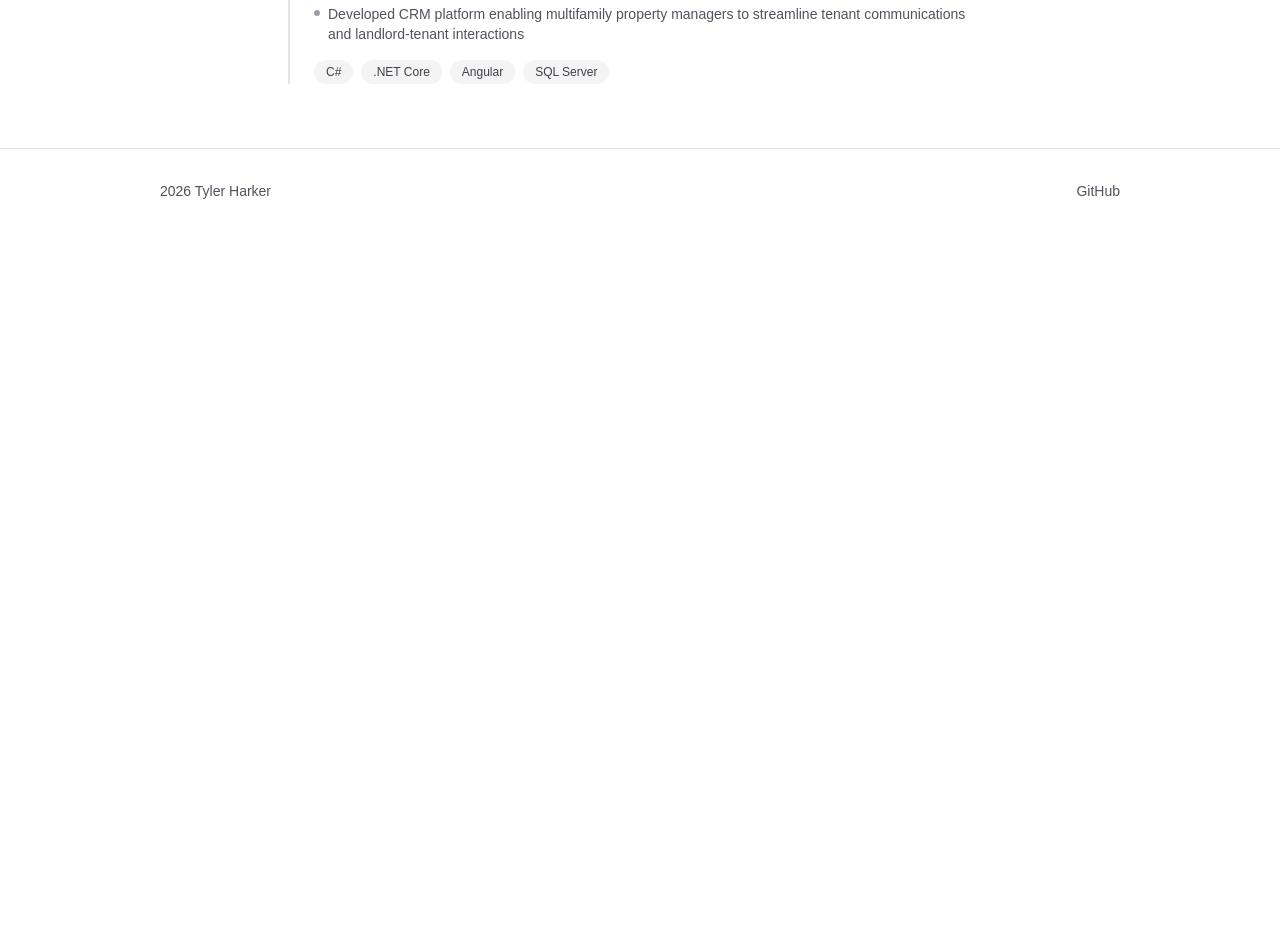
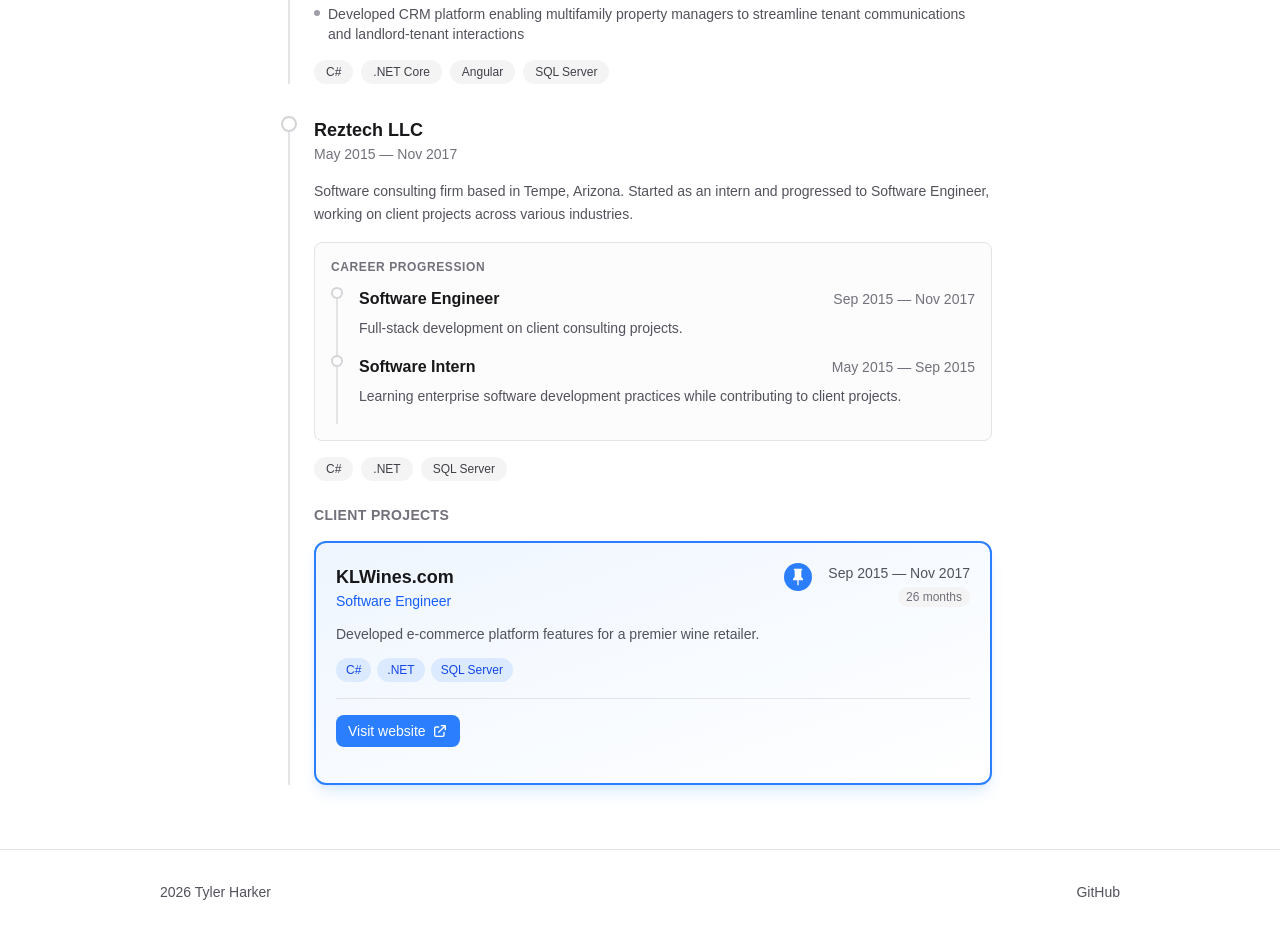
Before and after one commit to Tyler-Harker/tylerharker.com, a Next.js app: page /work-experience in a window 1280 px wide. Shown: the part 2126-3060 px from the top of the page. Before the commit the page ends 2359 px from the top, so only its background shows below. Built offline with nearby package versions, Linux system fonts and the light colour scheme.

Commit message:
chore: updated experience

```diff
--- a/data/experience.ts
+++ b/data/experience.ts
@@ -159,4 +159,41 @@
     ],
     technologies: ['C#', '.NET Core', 'Angular', 'SQL Server'],
   },
+  {
+    id: 'reztech',
+    company: 'Reztech LLC',
+    role: 'Software Engineer',
+    startDate: '2015-05',
+    endDate: '2017-11',
+    description: 'Software consulting firm based in Tempe, Arizona. Started as an intern and progressed to Software Engineer, working on client projects across various industries.',
+    achievements: [],
+    technologies: ['C#', '.NET', 'SQL Server'],
+    positions: [
+      {
+        role: 'Software Engineer',
+        startDate: '2015-09',
+        endDate: '2017-11',
+        description: 'Full-stack development on client consulting projects.',
+      },
+      {
+        role: 'Software Intern',
+        startDate: '2015-05',
+        endDate: '2015-09',
+        description: 'Learning enterprise software development practices while contributing to client projects.',
+      },
+    ],
+    projects: [
+      {
+        id: 'klwines-reztech',
+        client: 'KLWines.com',
+        clientUrl: 'https://www.klwines.com/',
+        role: 'Software Engineer',
+        startDate: '2015-09',
+        endDate: '2017-11',
+        description: 'Developed e-commerce platform features for a premier wine retailer.',
+        achievements: [],
+        technologies: ['C#', '.NET', 'SQL Server'],
+      },
+    ],
+  },
 ];
```
